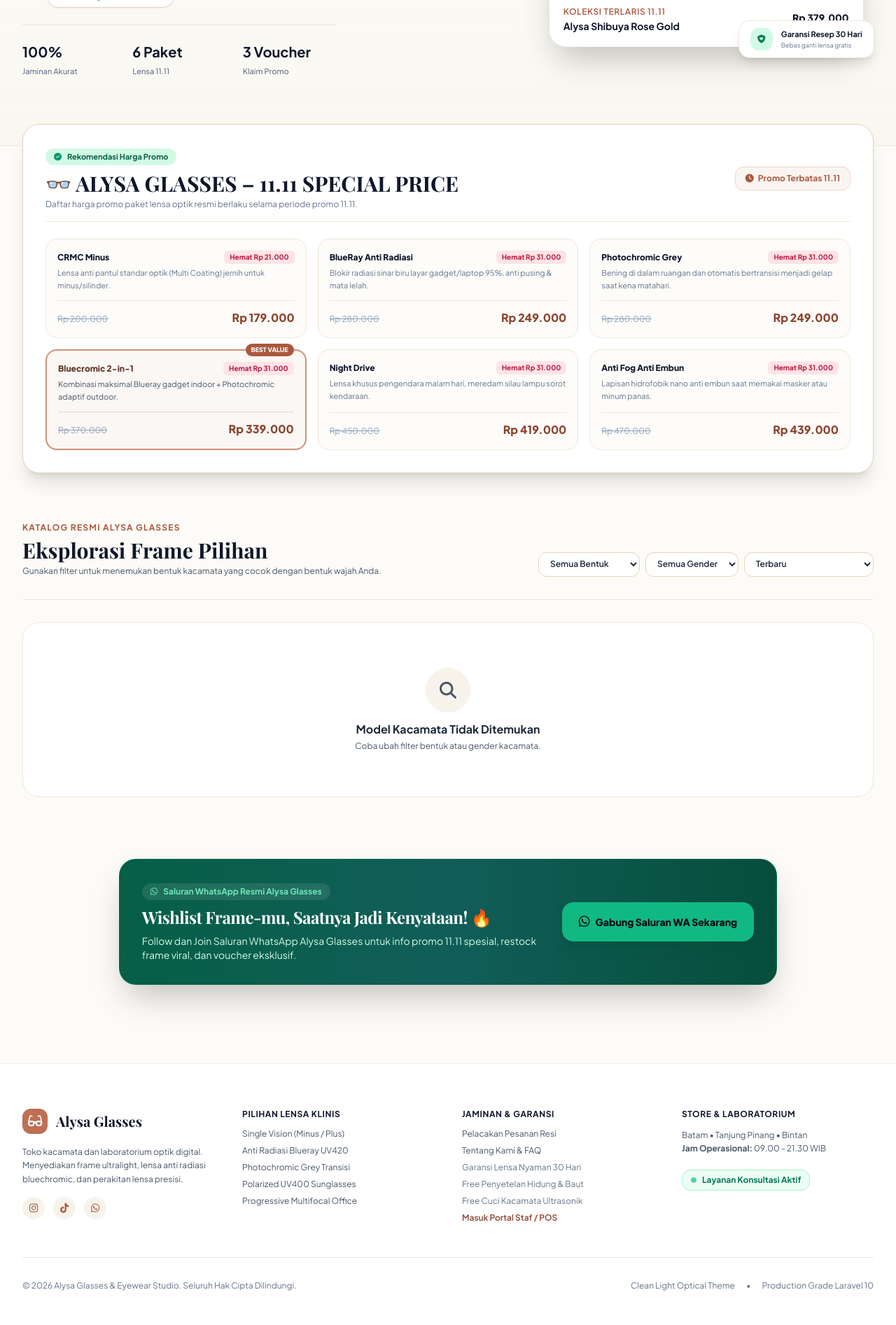
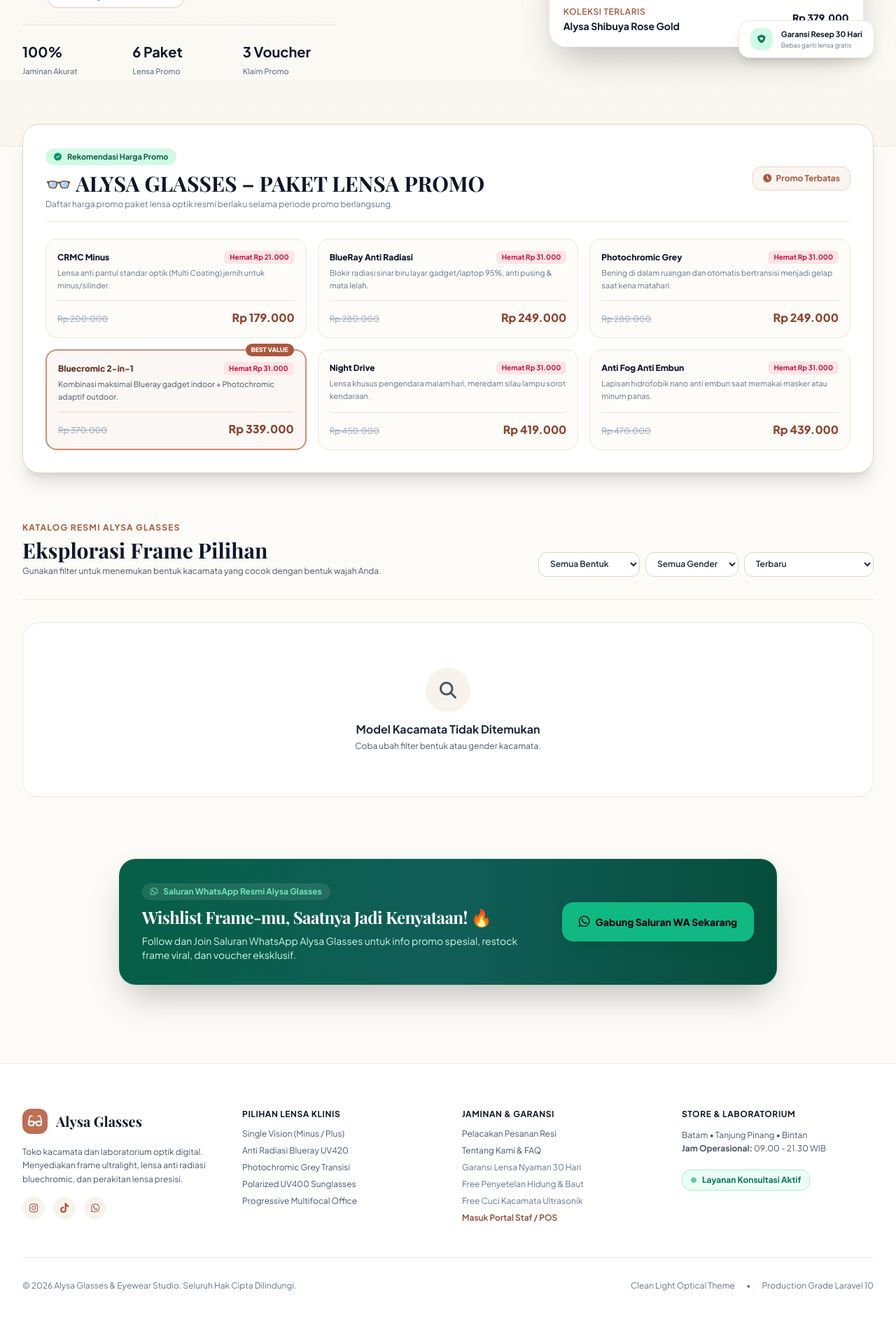
Before and after one commit to Andriansyah2501/alysa-optical, a Laravel app: page / in a window 1280 px wide. Shown: the part 617-2510 px from the top of the page at 70% size. Run offline with Laravel 10, Linux system fonts and the light colour scheme; data comes from the database, SQL or seed files in the repository; data that the repository does not hold is empty; some libraries are stand-ins or nearby versions; some web fonts are replaced.

Commit message:
chore(ui): hapus semua teks promo 11.11 dari tampilan
- Badge '11.11 Promo Active' di header POS dihapus
- Beranda toko: pill hero, judul tabel harga, subjudul, label lensa,
  koleksi terlaris, catatan periode promo -> 'Paket Lensa Promo'
- Checkout & portal pesan: 'Special Price 11.11' -> 'Harga Promo Spesial'
- Layout footer: subteks saluran WA tanpa 'promo 11.11'
- Placeholder kalender promo & form edit transaksi, komentar laporan
- Data pesanan lama (riwayat lens_type_name) sengaja tidak diubah

```diff
--- a/resources/views/admin/calendar/index.blade.php
+++ b/resources/views/admin/calendar/index.blade.php
@@ -47,11 +47,11 @@
             @csrf
             <div class="sm:col-span-2">
                 <label class="font-bold text-slate-700 block mb-1">Judul Event Promo *</label>
-                <input type="text" name="title" required placeholder="Contoh: Flash Sale 11.11 Lensa Bluechromic" class="w-full px-3.5 py-2.5 bg-sand-50 border border-sand-300 rounded-xl font-bold text-slate-900">
+                <input type="text" name="title" required placeholder="Contoh: Flash Sale Lensa Bluechromic" class="w-full px-3.5 py-2.5 bg-sand-50 border border-sand-300 rounded-xl font-bold text-slate-900">
             </div>
             <div>
                 <label class="font-bold text-slate-700 block mb-1">Badge Tag Singkat *</label>
-                <input type="text" name="badge" required placeholder="SPECIAL 11.11" class="w-full px-3.5 py-2.5 bg-sand-50 border border-sand-300 rounded-xl font-black uppercase text-slate-900">
+                <input type="text" name="badge" required placeholder="SPESIAL PROMO" class="w-full px-3.5 py-2.5 bg-sand-50 border border-sand-300 rounded-xl font-black uppercase text-slate-900">
             </div>
             <div>
                 <label class="font-bold text-slate-700 block mb-1">Tema Warna Badge</label>
--- a/resources/views/admin/orders/edit.blade.php
+++ b/resources/views/admin/orders/edit.blade.php
@@ -122,7 +122,7 @@
             <div class="grid grid-cols-1 sm:grid-cols-2 lg:grid-cols-4 gap-4">
                 <div>
                     <label class="font-bold text-slate-700 block mb-1">Nama Paket Lensa</label>
-                    <input type="text" name="lens_type_name" value="{{ old('lens_type_name', $order->lens_type_name) }}" placeholder="Contoh: Bluecromic 11.11" class="w-full px-3.5 py-2.5 bg-sand-50 border border-sand-300 rounded-xl font-medium text-slate-900">
+                    <input type="text" name="lens_type_name" value="{{ old('lens_type_name', $order->lens_type_name) }}" placeholder="Contoh: Bluecromic" class="w-full px-3.5 py-2.5 bg-sand-50 border border-sand-300 rounded-xl font-medium text-slate-900">
                 </div>
                 <div>
                     <label class="font-bold text-slate-700 block mb-1">Biaya Lensa (Rp)</label>
--- a/resources/views/admin/reports/index.blade.php
+++ b/resources/views/admin/reports/index.blade.php
@@ -254,7 +254,7 @@
             </div>
         </div>
 
-        <!-- Paket Lensa Paling Populer (11.11 Promo & Digital) -->
+        <!-- Paket Lensa Paling Populer (Promo & Digital) -->
         <div class="p-6 bg-white rounded-3xl border border-sand-200 shadow-sm space-y-4">
             <div class="flex items-center justify-between pb-2 border-b border-sand-100">
                 <div>
--- a/resources/views/layouts/app.blade.php
+++ b/resources/views/layouts/app.blade.php
@@ -345,7 +345,7 @@
     <!-- Footer Warm Light -->
 
     @guest
-    <!-- Saluran WhatsApp Promo 11.11 Banner -->
+    <!-- Saluran WhatsApp Banner -->
     <div class="max-w-7xl mx-auto px-4 sm:px-6 lg:px-8 mt-12 mb-8 relative z-20">
         <div class="bg-gradient-to-r from-emerald-800 via-teal-800 to-emerald-900 rounded-3xl p-6 sm:p-8 text-white shadow-2xl flex flex-col md:flex-row items-center justify-between gap-6 border border-emerald-700/50">
             <div class="space-y-2 text-center md:text-left">
@@ -354,7 +354,7 @@
                 </div>
                 <h3 class="font-serif text-xl sm:text-2xl font-bold tracking-tight">{{ $globalSettings['footer_channel_headline'] ?? 'Wishlist Frame-mu, Saatnya Jadi Kenyataan! 🔥' }}</h3>
                 <p class="text-xs sm:text-sm text-emerald-100 max-w-xl">
-                    {{ $globalSettings['footer_channel_subtext'] ?? 'Follow dan Join Saluran WhatsApp Alysa Glasses untuk info promo 11.11 spesial, restock frame viral, dan voucher eksklusif.' }}
+                    {{ $globalSettings['footer_channel_subtext'] ?? 'Follow dan Join Saluran WhatsApp Alysa Glasses untuk info promo spesial, restock frame viral, dan voucher eksklusif.' }}
                 </p>
             </div>
             <a href="{{ $globalSettings['whatsapp_channel_url'] ?? 'https://whatsapp.com/channel/0029VbDeAYNInlqON8uS8h0F' }}" target="_blank" class="shrink-0 px-6 py-3.5 bg-emerald-500 hover:bg-emerald-400 text-slate-950 font-extrabold text-xs sm:text-sm rounded-2xl shadow-lg shadow-emerald-900/40 transition-all flex items-center gap-2">
--- a/resources/views/pos/index.blade.php
+++ b/resources/views/pos/index.blade.php
@@ -13,7 +13,6 @@
                     <i class="fa-solid fa-cash-register mr-1"></i> POS Kasir Online
                 </span>
                 <span class="text-xs text-slate-400">• {{ Auth::user()->name }} ({{ strtoupper(Auth::user()->role) }})</span>
-                <span class="px-2 py-0.5 rounded-full bg-amber-100 text-amber-800 text-[10px] font-bold">11.11 Promo Active</span>
             </div>
             <h1 class="font-serif text-3xl font-bold text-slate-900 mt-1">Sistem Kasir Toko Kacamata</h1>
             <p class="text-xs text-slate-500 mt-0.5">Penjualan kacamata etalase, custom frame & harga, ganti kaca saja, dan upah jasa servis.</p>
--- a/resources/views/shop/index.blade.php
+++ b/resources/views/shop/index.blade.php
@@ -1,6 +1,6 @@
 @extends('layouts.app')
 
-@section('title', 'Koleksi Kacamata Alysa Glasses & Promo 11.11 Lensa Optik | Alysa Glasses')
+@section('title', 'Koleksi Kacamata Alysa Glasses & Promo Lensa Optik | Alysa Glasses')
 @section('meta_description', 'Jelajahi koleksi frame Alysa Glasses Batam: kacamata optik, sunglasses polarized, titanium ringan. Lengkap dengan paket lensa blueray, photocromic, progresif & anti fog. Pesan online, lacak pesanan.')
 
 @section('content')
@@ -12,7 +12,7 @@
 
                 <div class="lg:col-span-7 space-y-6 text-center lg:text-left">
                     <div class="inline-flex items-center gap-2 px-3.5 py-1.5 rounded-full bg-amber-100 text-amber-900 text-xs font-extrabold tracking-wide border border-amber-200 shadow-sm">
-                        <i class="fa-solid fa-fire text-amber-600"></i> ALYSA GLASSES – 11.11 SPECIAL PRICE
+                        <i class="fa-solid fa-fire text-amber-600"></i> ALYSA GLASSES – PAKET LENSA PROMO
                     </div>
                     <h1 class="font-serif text-2xl sm:text-3xl lg:text-4xl font-bold text-slate-900 leading-[1.15]">
                         Eyewear That Completes <br>
@@ -20,7 +20,7 @@
                     </h1>
                     <p class="text-slate-600 text-sm sm:text-base max-w-xl leading-relaxed mx-auto lg:mx-0">
                         📍 <strong>Batam • Tanjung Pinang • Bintan</strong> | ✨ <strong>Premium Quality • Affordable Price</strong>.<br>
-                        Temukan koleksi frame favorit (Cat Eye, Bulat, Segi) lengkap dengan paket lensa 11.11: Blueray, Photocromic, Bluecromic, Progresif, dan Anti Fog.
+                        Temukan koleksi frame favorit (Cat Eye, Bulat, Segi) lengkap dengan paket lensa promo: Blueray, Photocromic, Bluecromic, Progresif, dan Anti Fog.
                     </p>
                     <div class="flex flex-wrap items-center justify-center lg:justify-start gap-4 pt-2">
                         <a href="{{ route('shop.customer.portal') }}" class="px-4 py-2 bg-brand-600 text-xs hover:bg-brand-700 text-white rounded-2xl text-sm font-bold shadow-lg shadow-brand-500/25 transition-all hover:scale-105 flex items-center gap-2">
@@ -30,7 +30,7 @@
                             Lihat Semua Frame <i class="fa-solid fa-arrow-right ml-2 text-xs"></i>
                         </a>
                         <a href="#promo-lensa" class="px-4 py-2 bg-white text-xs hover:bg-sand-50 text-slate-800 rounded-2xl text-sm font-bold border border-sand-300 shadow-sm transition-all">
-                            Tabel Harga Lensa 11.11 <i class="fa-solid fa-tags ml-1 text-brand-600"></i>
+                            Tabel Harga Lensa Promo <i class="fa-solid fa-tags ml-1 text-brand-600"></i>
                         </a>
                     </div>
 
@@ -42,7 +42,7 @@
                         </div>
                         <div>
                             <span class="block text-xl font-bold text-slate-900">6 Paket</span>
-                            <span class="text-[11px] text-slate-500 font-medium">Lensa 11.11</span>
+                            <span class="text-[11px] text-slate-500 font-medium">Lensa Promo</span>
                         </div>
                         <div>
                             <span class="block text-xl font-bold text-slate-900">3 Voucher</span>
@@ -70,7 +70,7 @@
                             <img src="https://images.unsplash.com/photo-1591076482161-42ce6da69f67?auto=format&fit=crop&w=800&q=80" alt="Alysa Glasses Showcase" class="w-full h-96 object-cover object-center transform hover:scale-105 transition-transform duration-500">
                             <div class="p-4 bg-white flex items-center justify-between">
                                 <div>
-                                    <span class="text-xs font-semibold text-brand-600 uppercase tracking-wider">Koleksi Terlaris 11.11</span>
+                                    <span class="text-xs font-semibold text-brand-600 uppercase tracking-wider">Koleksi Terlaris</span>
                                     <h4 class="text-sm font-bold text-slate-900">Alysa Shibuya Rose Gold</h4>
                                 </div>
                                 <span class="text-sm font-extrabold text-slate-900">Rp 379.000</span>
@@ -94,7 +94,7 @@
         </div>
     </section>
 
-    <!-- 2. TABEL HARGA ALYSA GLASSES – 11.11 SPECIAL PRICE (RESMI) -->
+    <!-- 2. TABEL HARGA ALYSA GLASSES – PAKET LENSA PROMO (RESMI) -->
     <section id="promo-lensa" class="max-w-7xl mx-auto px-4 sm:px-6 lg:px-8 -mt-8 relative z-20">
         <div class="bg-white rounded-3xl border border-sand-300 shadow-xl p-6 sm:p-8 space-y-6">
             <div class="flex flex-col md:flex-row md:items-center justify-between gap-4 pb-4 border-b border-sand-200">
@@ -103,19 +103,19 @@
                         <i class="fa-solid fa-circle-check text-emerald-600"></i> Rekomendasi Harga Promo
                     </div>
                     <h2 class="font-serif text-2xl sm:text-3xl font-bold text-slate-900 mt-2">
-                        👓 ALYSA GLASSES – 11.11 SPECIAL PRICE
+                        👓 ALYSA GLASSES – PAKET LENSA PROMO
                     </h2>
-                    <p class="text-xs text-slate-500 mt-1">Daftar harga promo paket lensa optik resmi berlaku selama periode promo 11.11.</p>
+                    <p class="text-xs text-slate-500 mt-1">Daftar harga promo paket lensa optik resmi berlaku selama periode promo berlangsung.</p>
                 </div>
 
                 <div class="flex items-center gap-2">
                     <span class="text-xs font-bold text-brand-600 bg-brand-50 px-3.5 py-2 rounded-xl border border-brand-200">
-                        <i class="fa-solid fa-clock mr-1"></i> Promo Terbatas 11.11
+                        <i class="fa-solid fa-clock mr-1"></i> Promo Terbatas
                     </span>
                 </div>
             </div>
 
-            <!-- Grid 6 Paket Promo 11.11 -->
+            <!-- Grid 6 Paket Promo -->
             <div class="grid grid-cols-1 sm:grid-cols-2 lg:grid-cols-3 gap-4">
 
                 <!-- 1. CRMC Minus -->
@@ -321,7 +321,7 @@
                                 @endif
                             </div>
 
-                            <a href="{{ route('shop.show', $prod->slug) }}" class="inline-flex items-center justify-center w-9 h-9 rounded-xl bg-brand-50 hover:bg-brand-600 text-brand-700 hover:text-white transition-all shadow-sm" title="Lihat Detail & Pasang Lensa 11.11">
+                            <a href="{{ route('shop.show', $prod->slug) }}" class="inline-flex items-center justify-center w-9 h-9 rounded-xl bg-brand-50 hover:bg-brand-600 text-brand-700 hover:text-white transition-all shadow-sm" title="Lihat Detail & Pasang Lensa Promo">
                                 <i class="fa-solid fa-arrow-right text-xs"></i>
                             </a>
                         </div>
--- a/resources/views/shop/order_portal.blade.php
+++ b/resources/views/shop/order_portal.blade.php
@@ -77,7 +77,7 @@
                         <span class="w-7 h-7 bg-brand-100 text-brand-700 rounded-xl flex items-center justify-center text-xs font-black">2</span>
                         Pilih Frame Favorit Anda
                     </h3>
-                    <span class="text-xs text-brand-600 font-bold">Koleksi Alysa 11.11</span>
+                    <span class="text-xs text-brand-600 font-bold">Koleksi Alysa</span>
                 </div>
 
                 <!-- Pilihan Frame dari Katalog -->
@@ -119,7 +119,7 @@
                         <span class="w-7 h-7 bg-brand-100 text-brand-700 rounded-xl flex items-center justify-center text-xs font-black">3</span>
                         Pilih Paket Lensa Resep & Optik
                     </h3>
-                    <span class="text-xs text-amber-600 font-black"><i class="fa-solid fa-fire mr-1"></i> Special Price 11.11</span>
+                    <span class="text-xs text-amber-600 font-black"><i class="fa-solid fa-fire mr-1"></i> Harga Promo Spesial</span>
                 </div>
 
                 <div class="grid grid-cols-1 sm:grid-cols-2 lg:grid-cols-3 gap-3">
```
Also changed, not shown: resources/views/shop/checkout.blade.php (+4 -4 lines).
